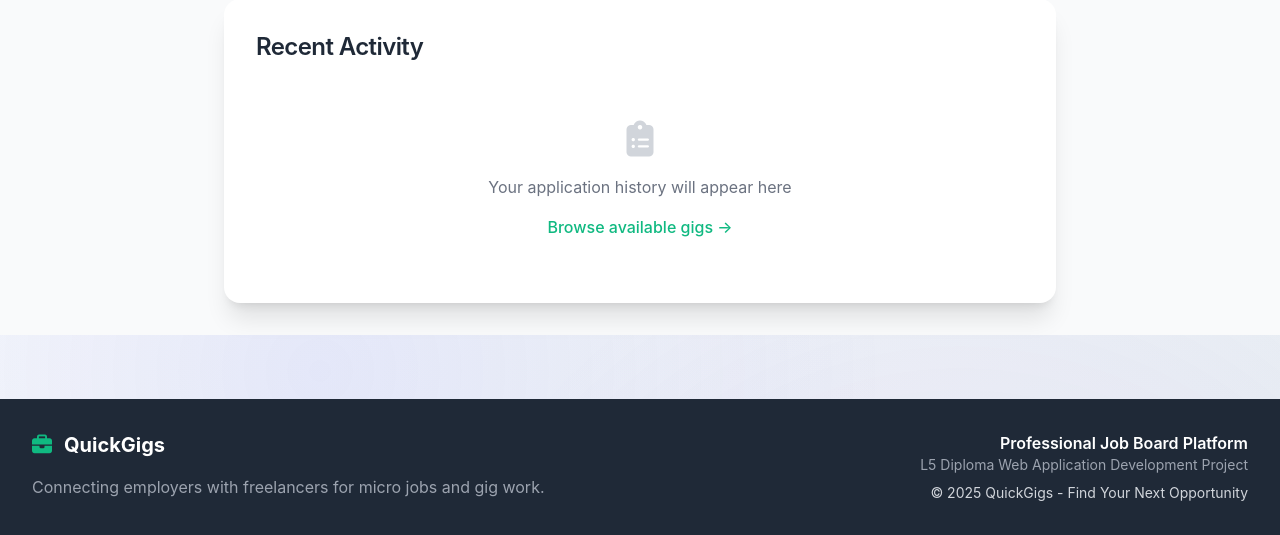
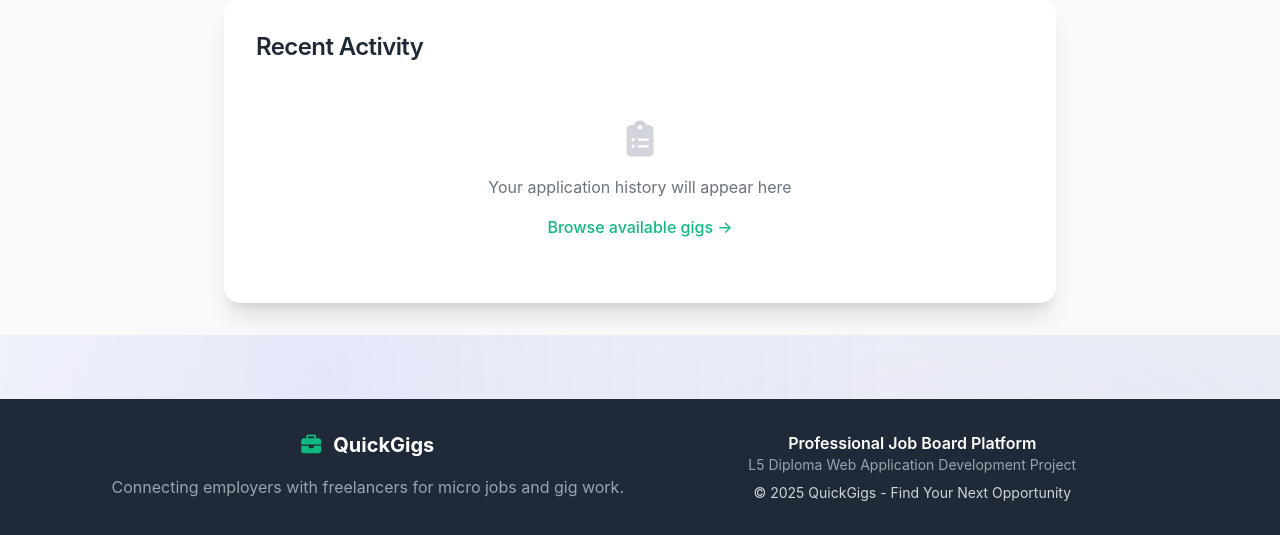
Before and after one commit to aransys/quickgigs-django, a Django app: page /accounts/profile/ in a window 1280 px wide. Shown: the part 629-1164 px from the top of the page. Run offline with Django 4.2, Linux system fonts and the light colour scheme; the visitor is signed in with stand-in values (Sample User, id 1); parts of the project's set-up code (start-up, migrations or seed data) failed here and were passed over; some libraries are stand-ins or nearby versions.

Commit message:
Enhance footer styling: Updated footer component styles to improve layout and alignment, ensuring better visual consistency and user experience. Added flexbox properties for centering and spacing of footer elements.

```diff
--- a/static/css/components.css
+++ b/static/css/components.css
@@ -256,3 +256,17 @@
     display: none !important;
   }
 }
+
+footer .max-w-7xl {
+  display: flex;
+  flex-direction: column;
+  align-items: center;
+  text-align: center;
+  gap: 2rem;
+}
+footer .flex.items-center.mb-4 {
+  justify-content: center;
+}
+footer .text-right, footer .text-left {
+  text-align: center !important;
+}
```
